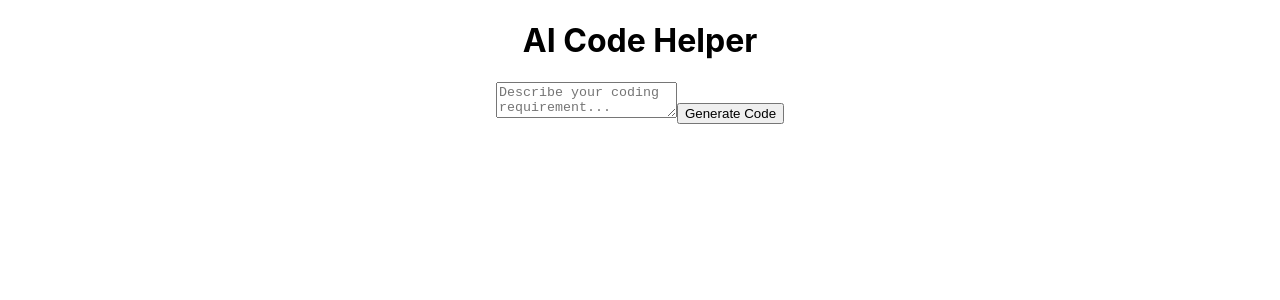
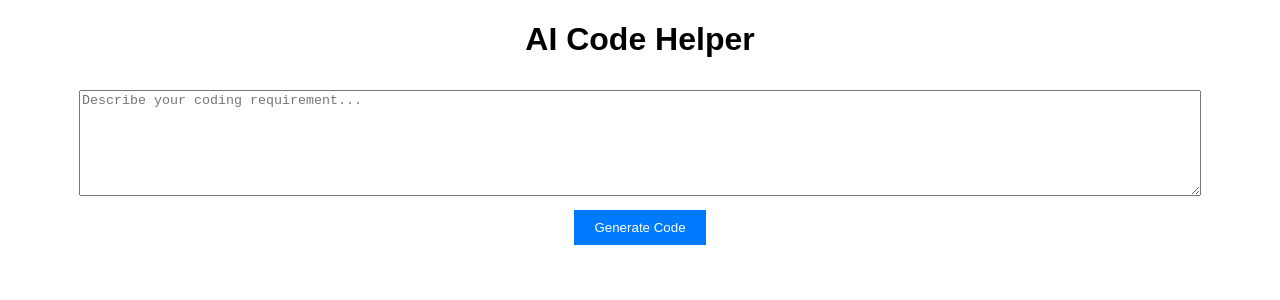
Before and after one commit to PlaydoAI/playdo-react-template, a React (Create React App) app: page / in a window 1280 px wide. Shown: the top 300 px of the page. Built offline with nearby package versions, Linux system fonts and the light colour scheme.

Commit message:
Update src/App.css with generated code

```diff
--- a/src/App.css
+++ b/src/App.css
@@ -1,38 +1,29 @@
 .App {
+  font-family: Arial, sans-serif;
+  margin: 20px;
   text-align: center;
 }
-
-.App-logo {
-  height: 40vmin;
-  pointer-events: none;
+textarea {
+  width: 90%;
+  height: 100px;
+  margin: 10px 0;
 }
-
-@media (prefers-reduced-motion: no-preference) {
-  .App-logo {
-    animation: App-logo-spin infinite 20s linear;
-  }
+button {
+  padding: 10px 20px;
+  background-color: #007bff;
+  color: white;
+  border: none;
+  cursor: pointer;
 }
-
-.App-header {
-  background-color: #282c34;
-  min-height: 100vh;
-  display: flex;
-  flex-direction: column;
-  align-items: center;
-  justify-content: center;
-  font-size: calc(10px + 2vmin);
-  color: white;
+button:hover {
+  background-color: #0056b3;
 }
-
-.App-link {
-  color: #61dafb;
+.response {
+  margin: 20px auto;
+  max-width: 90%;
+  text-align: left;
+  white-space: pre-wrap;
 }
-
-@keyframes App-logo-spin {
-  from {
-    transform: rotate(0deg);
-  }
-  to {
-    transform: rotate(360deg);
-  }
+.error {
+  color: red;
 }
```
